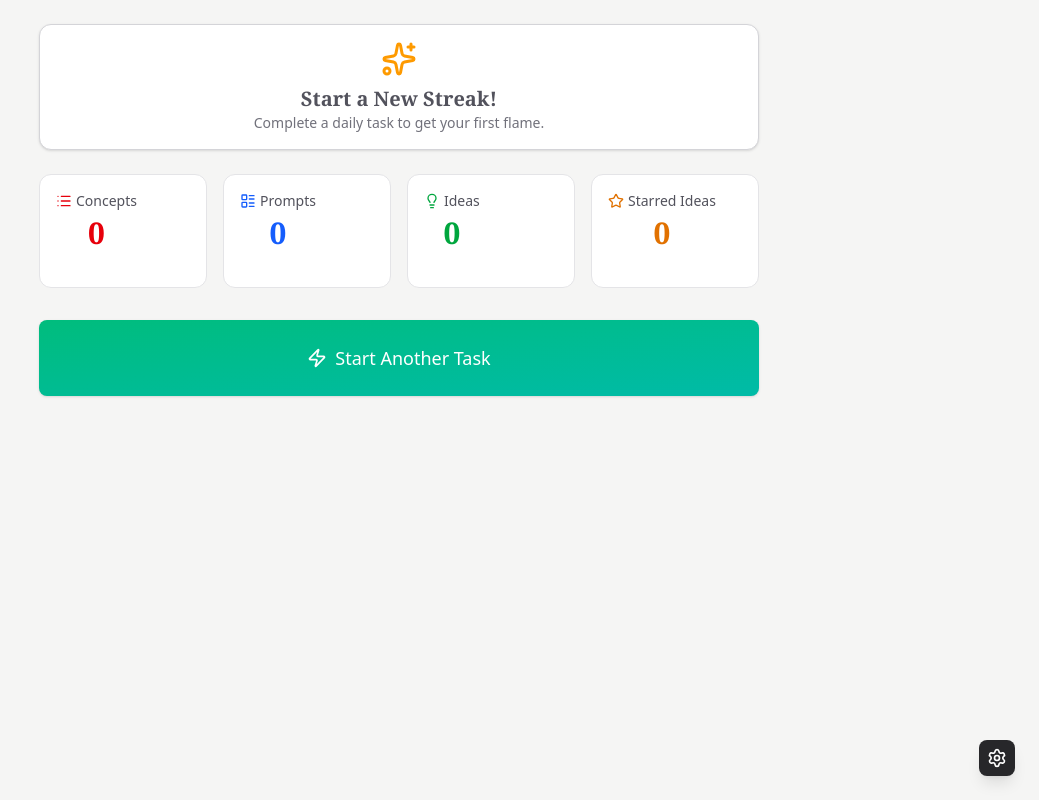
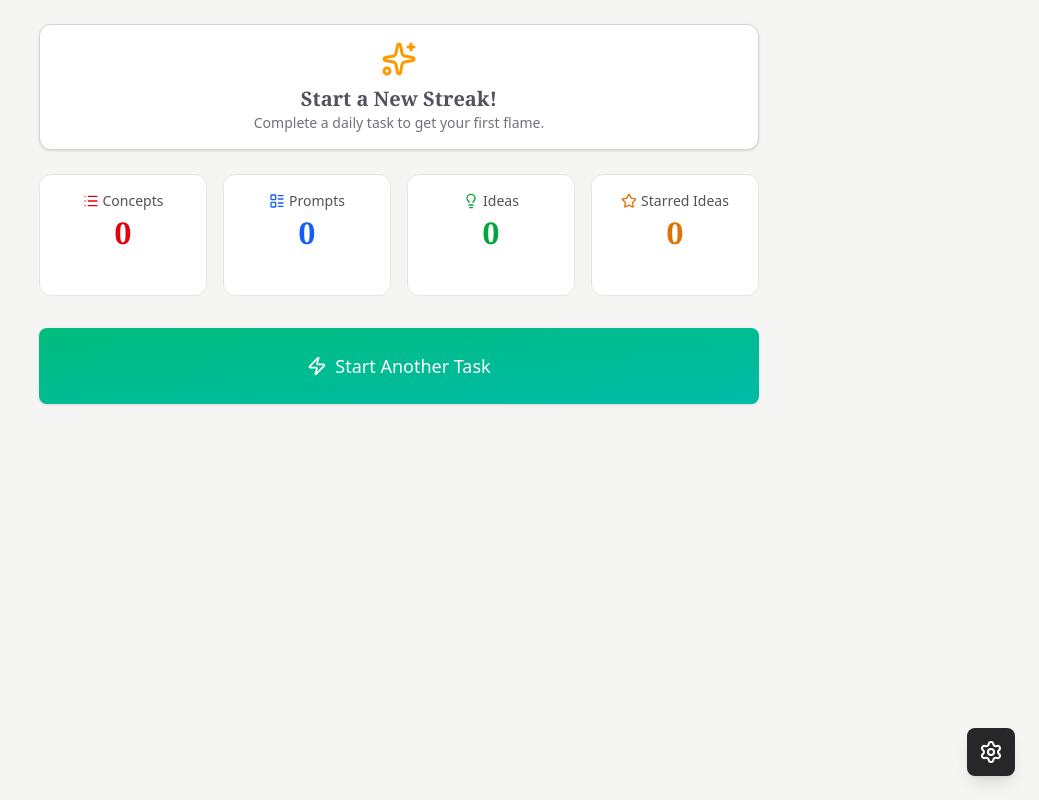
Before and after one commit to jackomix/storm, a React (Vite) app: page / in a window 1280 px wide. Shown: the whole page, without its empty margins (241-1280 px from the left). Built offline with nearby package versions, Linux system fonts and the light colour scheme.

Commit message:
might've fixed bug idk

```diff
--- a/src/App.jsx
+++ b/src/App.jsx
@@ -64,22 +64,25 @@ const StatCard = ({ pileKey, count, dailyCount, onClick }) => {
     return (
         <button
             onClick={onClick}
-            className={`bg-white p-4 rounded-xl border border-zinc-200 ${config.classes.border} hover:shadow-lg transition-all text-center group transform hover:-translate-y-0.5 flex flex-col justify-center`} // Changed justify-between to justify-center
+            // Ensure flex column, centered items, and text-center for all content within
+            className={`bg-white p-4 rounded-xl border border-zinc-200 ${config.classes.border} hover:shadow-lg transition-all text-center group transform hover:-translate-y-0.5 flex flex-col items-center justify-center`}
         >
-            <div> {/* Wrapper remains for grouping */}
+            {/* Wrapper for consistent structure */}
+            <div className="flex flex-col items-center justify-center">
                 <h3 className="text-sm font-medium text-zinc-600 mb-1 flex items-center justify-center gap-1">
                     <config.icon size={16} className={config.classes.text} /> {config.name}
                 </h3>
-                <p className={`text-3xl font-serif ${config.classes.text} group-hover:scale-105 transition-transform font-bold`}> {/* Removed conditional padding */}
+                <p className={`text-3xl font-serif ${config.classes.text} group-hover:scale-105 transition-transform font-bold`}>
                     {count}
                 </p>
             </div>
-             {/* Removed min-height, placeholder logic remains for spacing */}
-            <div className="mt-2">
+            {/* Container for the "+N today" text or placeholder */}
+            <div className="mt-2 h-[1.25rem] flex items-center justify-center"> {/* Fixed height container */}
                 {dailyCount > 0 ? (
                     <p className={`text-xs ${config.classes.text} animate-pulse`}>+{dailyCount} today</p>
                 ) : (
-                    <p className="text-xs invisible h-[1em]">placeholder</p> // Ensure placeholder takes up vertical space like text
+                    // No need for invisible placeholder if parent has fixed height
+                    null
                 )}
             </div>
         </button>
@@ -661,8 +664,9 @@ const VideoIdeasApp = () => {
           <IconButton
             onClick={() => setView('settings')}
             title="Settings"
-            className="fixed bottom-4 right-4 sm:bottom-6 sm:right-6 !bg-zinc-800 !text-white hover:!bg-zinc-700 shadow-lg">
-                <Settings size={20} />
+            // Increased padding for larger button
+            className="fixed bottom-4 right-4 sm:bottom-6 sm:right-6 !p-3 !bg-zinc-800 !text-white hover:!bg-zinc-700 shadow-lg">
+                <Settings size={24} /> {/* Slightly larger icon */}
           </IconButton>
       )}
       <style>{`
```
